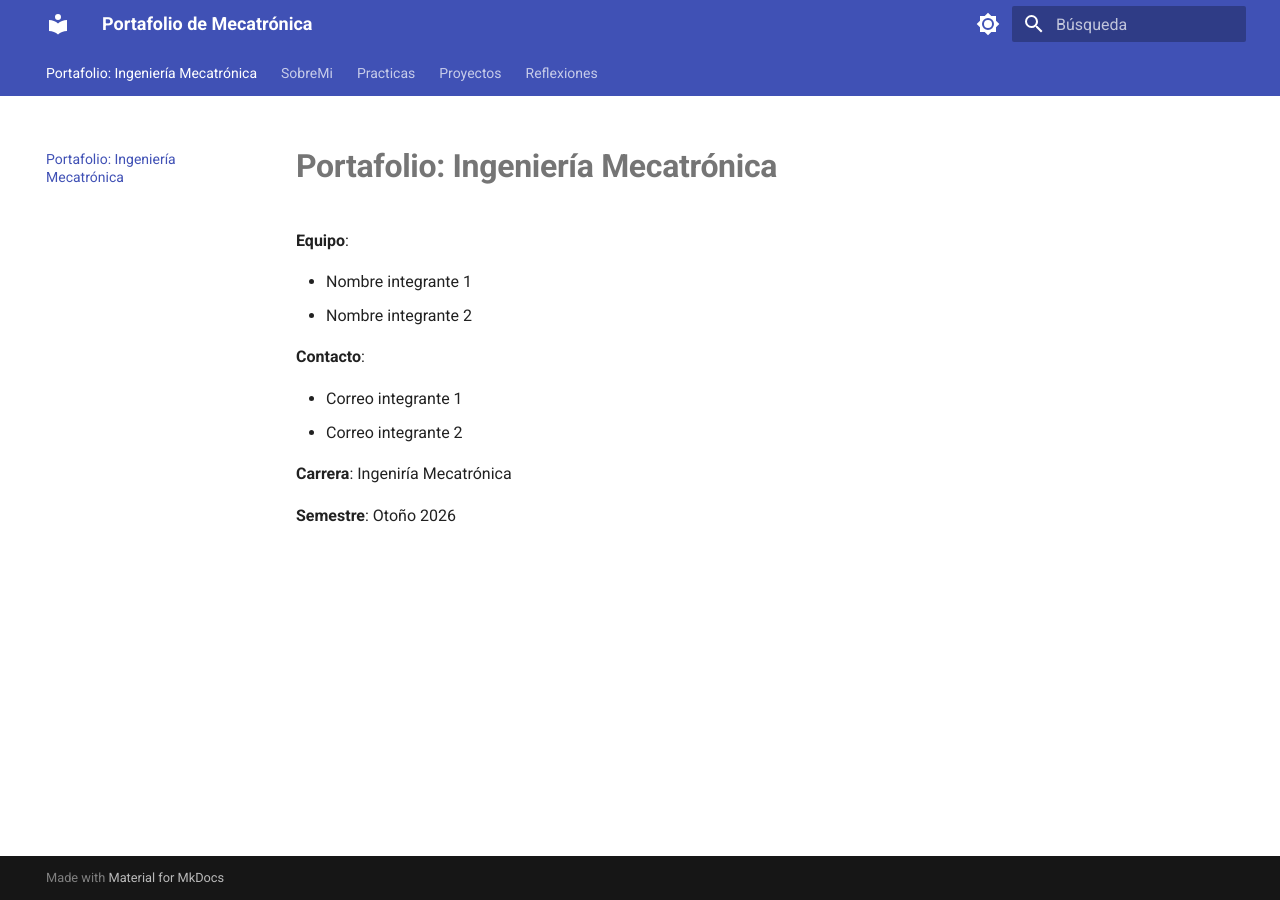
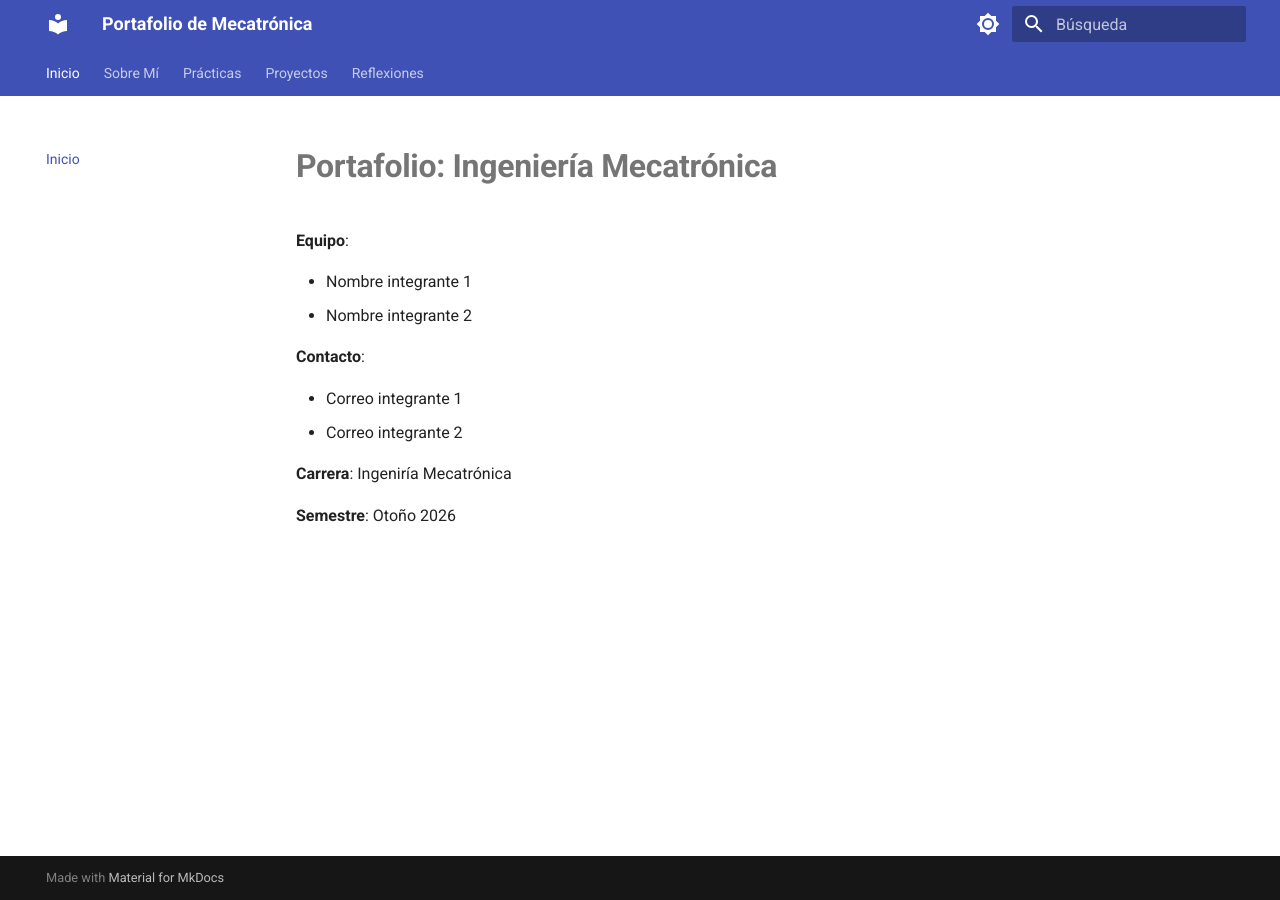
Before and after one commit to EmmanuelJustoFlores/Ibero-Portafolio, an MkDocs documentation site: the page built from docs/index.md, in a window 1280 px wide. Built offline with MkDocs 1.6.1 and Material for MkDocs 9.7.7, drawn with Linux system fonts in a browser that asks for light colours.

Commit message:
Modify mkdocs.yml for better clarity and updates
Updated site description and improved comments for clarity.

```diff
--- a/mkdocs.yml
+++ b/mkdocs.yml
@@ -1,12 +1,12 @@
 site_name: Portafolio de Mecatrónica
-site_description: Documentación de prácticas y proyectos
+site_description: Documentación de prácticas y proyectos - IBERO Puebla
 site_author: Emmanuel Justo Flores
 
 theme:
   name: material
   language: es
 
-  # Paleta de colores y alternador de modo oscuro / claro
+  # Configuración de colores y modo oscuro/claro
   palette:
     - media: "(prefers-color-scheme: light)"
       scheme: default
@@ -23,37 +23,44 @@
         icon: material/brightness-4
         name: Cambiar a modo claro
 
-  # Funcionalidades estéticas y de navegación
+  # Funcionalidades estéticas y menú de navegación
   features:
-    - navigation.tabs          # Pestañas principales en el menú superior
-    - navigation.sections      # Organización por secciones en la barra lateral
-    - navigation.top           # Botón flotante para regresar arriba
-    - navigation.path          # Muestra la ruta de navegación (breadcrumbs)
-    - search.suggest           # Sugerencias automáticas en la barra de búsqueda
-    - search.highlight         # Resalta palabras encontradas en la búsqueda
-    - content.code.copy        # Botón para copiar bloques de código
+    - navigation.tabs          # Pestañas en la barra superior
+    - navigation.sections      # Organización en la barra lateral
+    - navigation.top           # Botón para volver arriba
+    - navigation.path          # Ruta de navegación (breadcrumbs)
+    - search.suggest           # Búsqueda interactiva
+    - search.highlight
+    - content.code.copy        # Botón para copiar código
 
-# Extensiones de Markdown (incluye soporte para fórmulas matemáticas LaTeX)
+# Estratificación del menú vinculada a las carpetas dentro de docs/
+nav:
+  - Inicio: index.md
+  - Sobre Mí: SobreMi.md
+  - Prácticas:
+      - Práctica 4: Practicas/Practica 4.md
+  - Proyectos: Proyectos/
+  - Reflexiones: Reflexiones/
+
+# Extensiones para formato avanzado de texto y ecuaciones
 markdown_extensions:
-  - admonition                 # Bloques visuales de notas, avisos y alertas
-  - pymdownx.details           # Cajas desplegables u ocultables
-  - pymdownx.superfences       # Formato mejorado para bloques de código
+  - admonition
+  - pymdownx.details
+  - pymdownx.superfences
   - pymdownx.highlight:
       anchor_linenums: true
       line_spans: __span
       pygments_lang_class: true
   - pymdownx.inlinehilite
-  - pymdownx.tabbed:           # Pestañas de contenido o código interactivo
+  - pymdownx.tabbed:
       alternate_style: true
-  - pymdownx.arithmatex:       # Habilita el renderizado de ecuaciones matemáticas
+  - pymdownx.arithmatex:
       generic: true
-  - tables                     # Tablas formateadas
+  - tables
   - attr_list
 
-# Complementos (solo plugins válidos de Python)
 plugins:
   - search
 
-# Scripts externos para renderizar matemáticas (LaTeX)
 extra_javascript:
   - https://cdn.jsdelivr.net/npm/mathjax@3/es5/tex-mml-chtml.js
```
